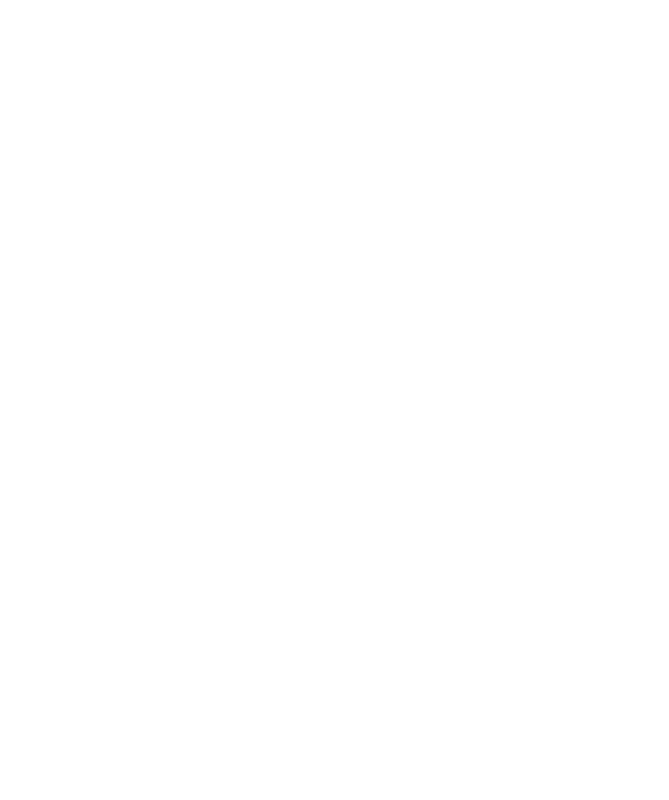
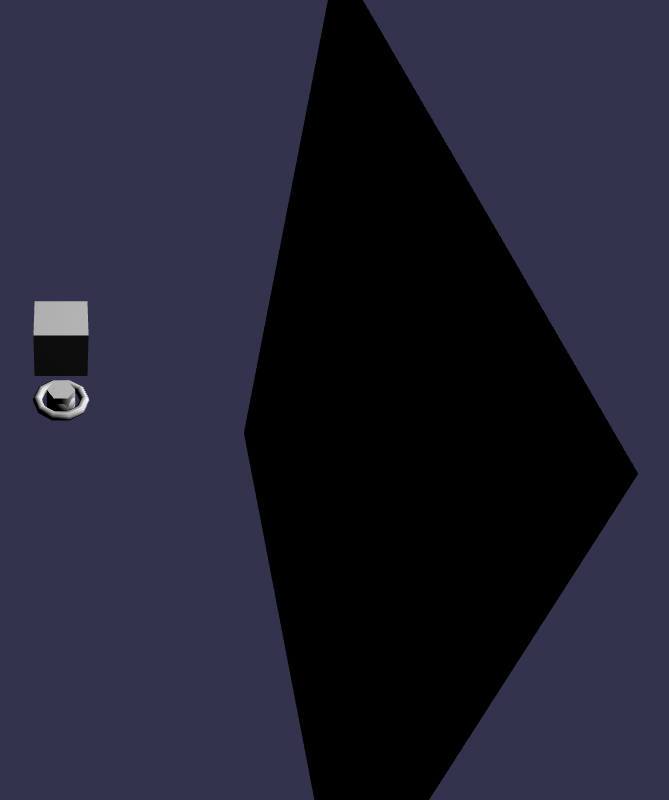
Before and after one commit to jon-a-nygaard/babylon-chess, a plain HTML site: page index.html in a window 1280 px wide. Shown: the whole page, without its empty margins (579-1248 px from the left). Drawn offline with Linux system fonts and the light colour scheme.

Commit message:
Basic tutorial

```diff
--- a/index.html
+++ b/index.html
@@ -4,13 +4,14 @@
 		<meta http-equiv="Content-Type" content="text/html; charset=utf-8"/>
 		<title>Babylon Chess</title>
 
-    <link rel="stylesheet" type="text/css" href="css/style.css"/>
+		<link rel="stylesheet" href="css/style.css"/>
+
 		<script src="js/babylon.1.11.js"></script>
 		<script src="js/hand.1.3.8.js"></script>
+		<script src="js/jquery-2.1.1.min.js"></script>
+		<script src="js/script.js"></script>
 	</head>
 	<body>
- 	<div id="rootDiv">
 		<canvas id="renderCanvas"></canvas>
-	</div>
 	</body>
 </html>
--- /dev/null
+++ b/js/script.js
@@ -0,0 +1,40 @@
+var B = BABYLON;
+$(document).ready(function () {
+
+	// Get the canvas element from our HTML below
+	var canvas = document.getElementById("renderCanvas");
+
+	if (!B.Engine.isSupported()) {
+		window.alert('Browser not supported');
+		return;
+	}
+
+	// Load B 3D engine
+	var engine = new B.Engine(canvas, true);
+	var scene = createScene(engine);
+
+	// Attach the camera to the scene
+	scene.activeCamera.attachControl(canvas);
+
+	// Once the scene is loaded, just register a render loop to render it
+	engine.runRenderLoop(function () {
+		scene.render();
+	});
+});
+
+function createScene(engine) {
+	var scene = new B.Scene(engine);
+	var camera = new B.ArcRotateCamera("Camera", 0, 0.8, 100, new B.Vector3.Zero(), scene);
+	var light = new B.PointLight("Omni", new B.Vector3(0, 100, 100), scene);
+
+	var box = B.Mesh.CreateBox("Box", 6.0, scene);
+	var sphere = B.Mesh.CreateSphere("Sphere", 10.0, 3.0, scene);
+	var plane = B.Mesh.CreatePlane("Plane", 50.0, scene);
+	var cylinder = B.Mesh.CreateCylinder("Cylinder", 3, 3, 3, 6, scene, false);
+	var torus = B.Mesh.CreateTorus("Torus", 5,1, 10, scene, false);
+
+	box.position = new B.Vector3(-10, 0, 0);
+	plane.position = new B.Vector3(25, 20, 20);
+
+	return scene;
+}
```
Lines whose indentation alone changed are shown as unchanged.
